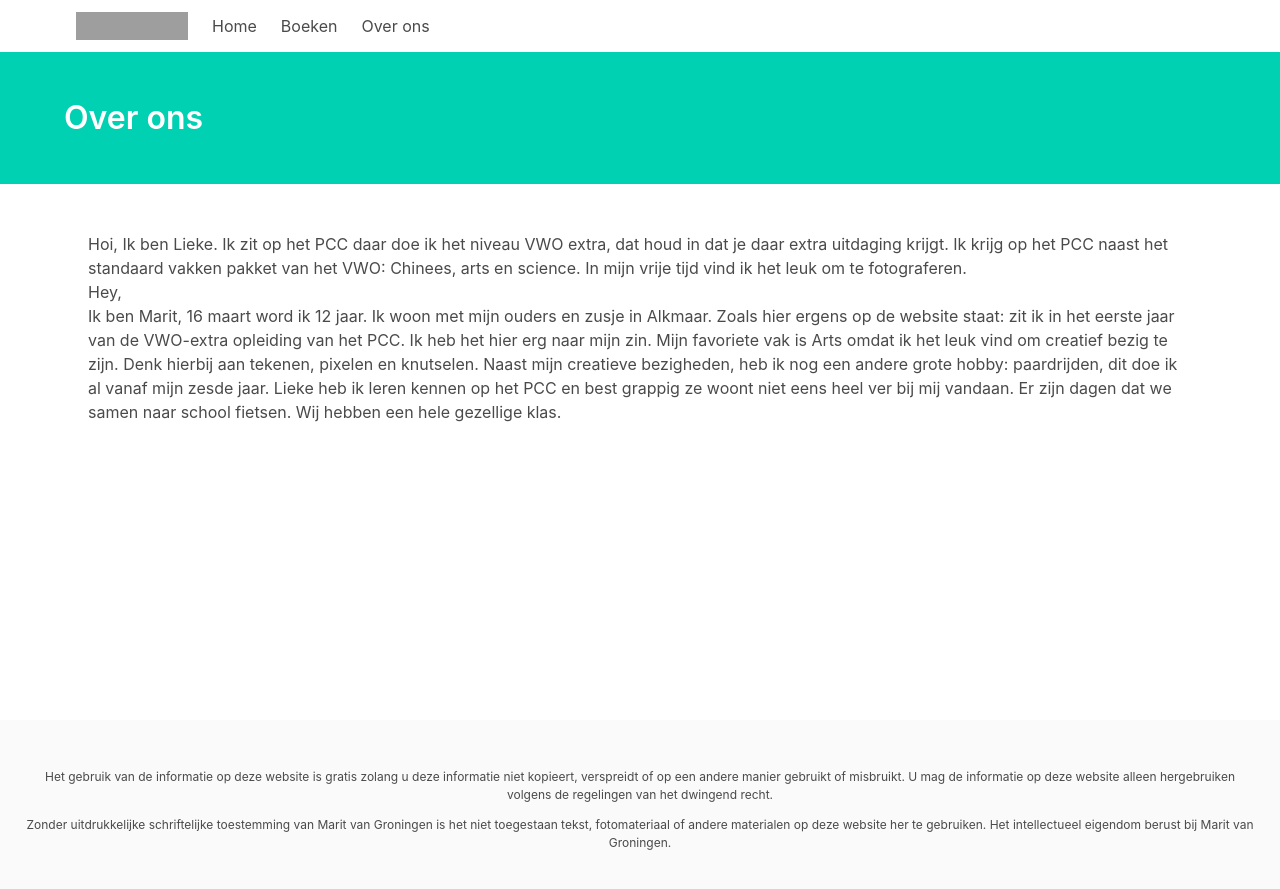
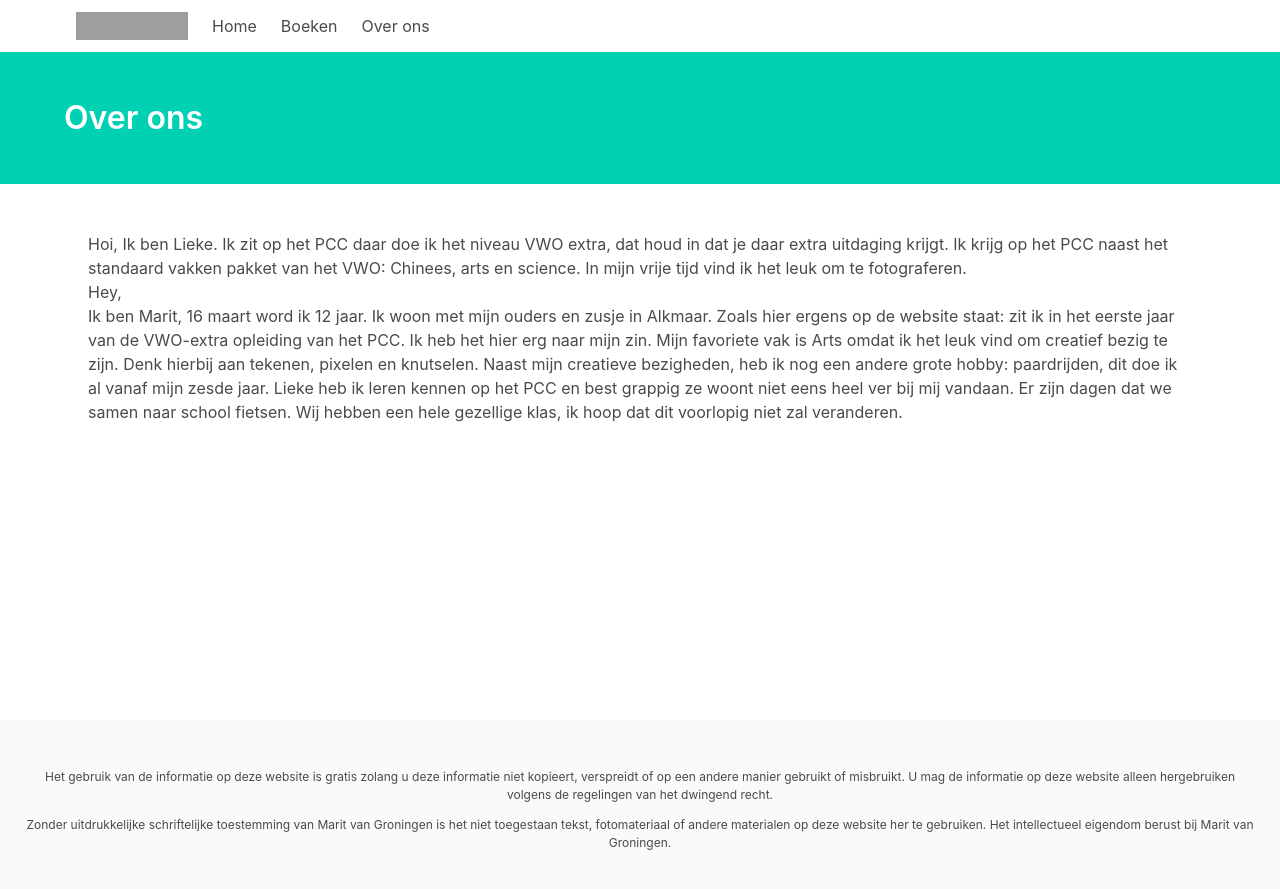
Before and after one commit to groninge01/marit, a Jekyll site: the page built from pages/over-ons.md, in a window 1280 px wide. Shown: the top 889 px of the page. Built offline with Jekyll 4.4.1, drawn with Linux system fonts in a browser that asks for light colours; nearby versions of some CDN libraries; a script that is not in the unit is left out; grey boxes are pictures that could not be loaded.

Commit message:
Update Page “over-ons”

```diff
--- a/pages/over-ons.md
+++ b/pages/over-ons.md
@@ -14,4 +14,4 @@ intro_paragraph: >-
 ---
 Hey,
 
-Ik ben Marit, 16 maart word ik 12 jaar. Ik woon met mijn ouders en zusje in Alkmaar. Zoals hier ergens op de website staat: zit ik in het eerste jaar van de VWO-extra opleiding van het PCC. Ik heb het hier erg naar mijn zin. Mijn favoriete vak is Arts omdat ik het leuk vind om creatief bezig te zijn. Denk hierbij aan tekenen, pixelen en knutselen. Naast mijn creatieve bezigheden, heb ik nog een andere grote hobby: paardrijden, dit doe ik al vanaf mijn zesde jaar. Lieke heb ik leren kennen op het PCC en best grappig ze woont niet eens heel ver bij mij vandaan. Er zijn dagen dat we samen naar school fietsen. Wij hebben een hele gezellige klas.
+Ik ben Marit, 16 maart word ik 12 jaar. Ik woon met mijn ouders en zusje in Alkmaar. Zoals hier ergens op de website staat: zit ik in het eerste jaar van de VWO-extra opleiding van het PCC. Ik heb het hier erg naar mijn zin. Mijn favoriete vak is Arts omdat ik het leuk vind om creatief bezig te zijn. Denk hierbij aan tekenen, pixelen en knutselen. Naast mijn creatieve bezigheden, heb ik nog een andere grote hobby: paardrijden, dit doe ik al vanaf mijn zesde jaar. Lieke heb ik leren kennen op het PCC en best grappig ze woont niet eens heel ver bij mij vandaan. Er zijn dagen dat we samen naar school fietsen. Wij hebben een hele gezellige klas, ik hoop dat dit voorlopig niet zal veranderen.
```
